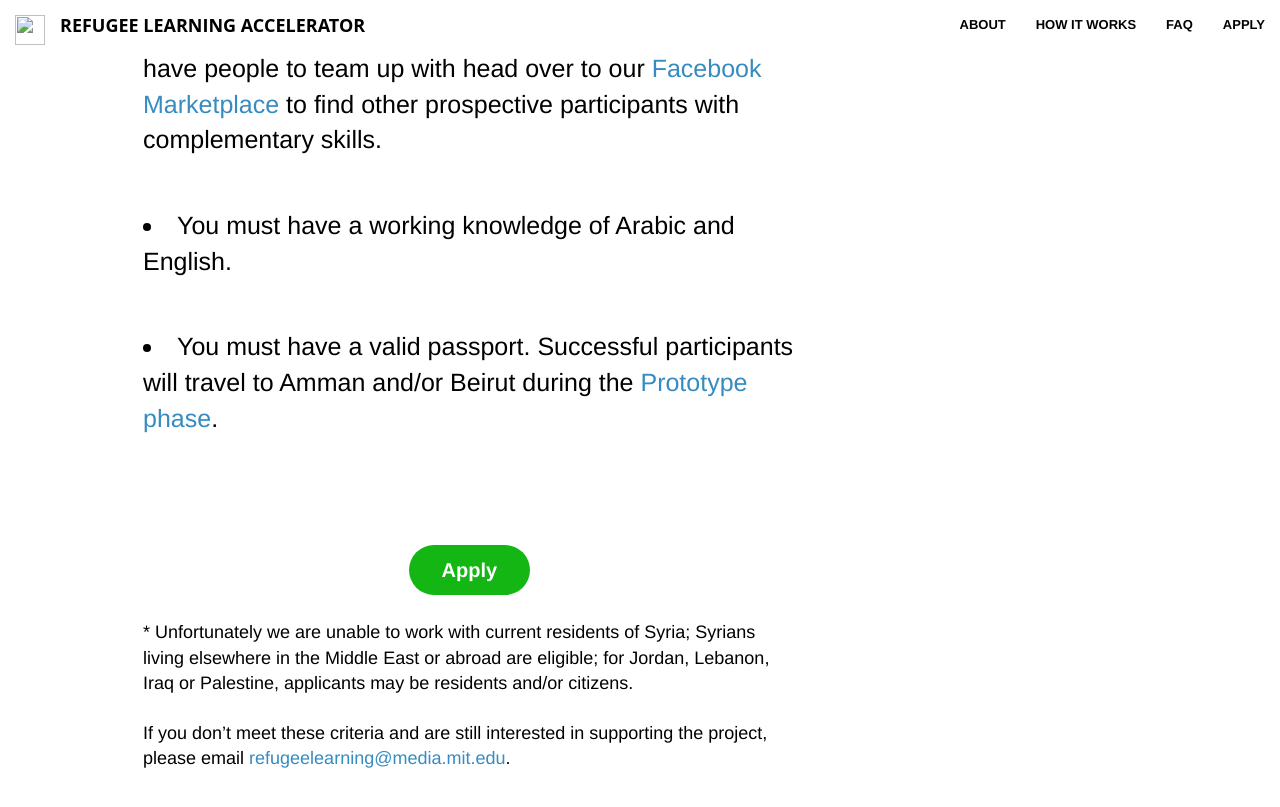
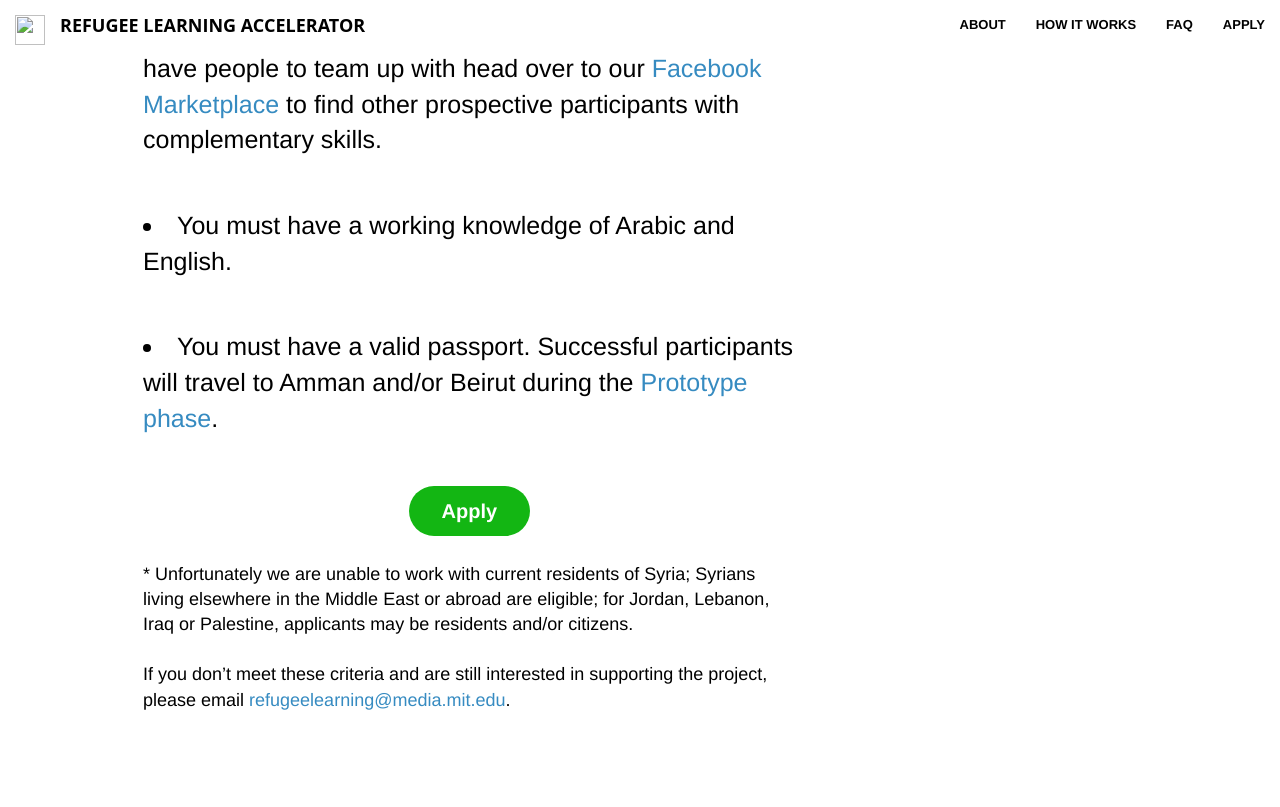
Before and after one commit to Refugee-Learning-Accelerator/Refugee-Learning-Accelerator.github.io, a Jekyll site: the page apply/index.html, which Jekyll copies as it is, in a window 1280 px wide and 900 px high, scrolled down 989 px. Shown: the top 807 px of the window. Built offline with Jekyll 4.4.1, drawn with Linux system fonts in a browser that asks for light colours; nearby versions of some CDN libraries.

Commit message:
Update index.html

```diff
--- a/apply/index.html
+++ b/apply/index.html
@@ -63,7 +63,7 @@
     	<li class="list">You must have a valid passport. Successful participants will travel to Amman and/or Beirut during the <a class="class2" href="/program">Prototype phase</a>.</li>
 
 			    <p style="text-align: center;">
-			<br><br><a class="typeform-share button" href="https://mllearning.typeform.com/to/csIHTi" data-mode="popup" style="display:inline-block;text-decoration:none;background-color:#13b613;color:white;cursor:pointer;font-family:Helvetica,Arial,sans-serif;font-size:20px;line-height:50px;text-align:center;margin:0;height:50px;padding:0px 33px;border-radius:25px;max-width:100%;white-space:nowrap;overflow:hidden;text-overflow:ellipsis;font-weight:bold;-webkit-font-smoothing:antialiased;-moz-osx-font-smoothing:grayscale;" data-submit-close-delay="0" target="_blank">Apply </a> <script> (function() { var qs,js,q,s,d=document, gi=d.getElementById, ce=d.createElement, gt=d.getElementsByTagName, id="typef_orm_share", b="https://embed.typeform.com/"; if(!gi.call(d,id)){ js=ce.call(d,"script"); js.id=id; js.src=b+"embed.js"; q=gt.call(d,"script")[0]; q.parentNode.insertBefore(js,q) } })() </script>
+			<a class="typeform-share button" href="https://mllearning.typeform.com/to/csIHTi" data-mode="popup" style="display:inline-block;text-decoration:none;background-color:#13b613;color:white;cursor:pointer;font-family:Helvetica,Arial,sans-serif;font-size:20px;line-height:50px;text-align:center;margin:0;height:50px;padding:0px 33px;border-radius:25px;max-width:100%;white-space:nowrap;overflow:hidden;text-overflow:ellipsis;font-weight:bold;-webkit-font-smoothing:antialiased;-moz-osx-font-smoothing:grayscale;" data-submit-close-delay="0" target="_blank">Apply </a> <script> (function() { var qs,js,q,s,d=document, gi=d.getElementById, ce=d.createElement, gt=d.getElementsByTagName, id="typef_orm_share", b="https://embed.typeform.com/"; if(!gi.call(d,id)){ js=ce.call(d,"script"); js.id=id; js.src=b+"embed.js"; q=gt.call(d,"script")[0]; q.parentNode.insertBefore(js,q) } })() </script>
 			    </p>
 
 			<p style="font-size: 18px; line-height:1.4em;">
```
